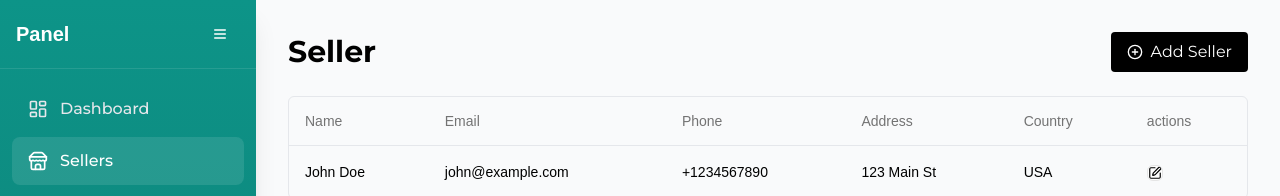
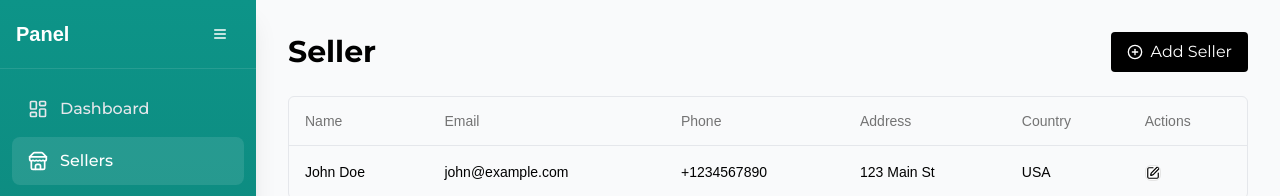
Before and after one commit to Tayyabbutt1133/trade, a Next.js app: page /dashboard/sellers in a window 1280 px wide. Shown: the top 196 px of the page. Built offline with nearby package versions, Linux system fonts and the light colour scheme.

Commit message:
fix: correct accessor key casing for actions in SellerPage component

```diff
--- a/app/(dashboard)/dashboard/sellers/page.jsx
+++ b/app/(dashboard)/dashboard/sellers/page.jsx
@@ -15,7 +15,7 @@ export default function SellerPage() {
     { accessorKey: "address", header: "Address" },
     { accessorKey: "country", header: "Country" },
     {
-      accessorKey: "actions",
+      accessorKey: "Actions",
       cell: ({ row }) => <TableActionBtn href="sellers" data={row.original} />,
     },
   ];
```
